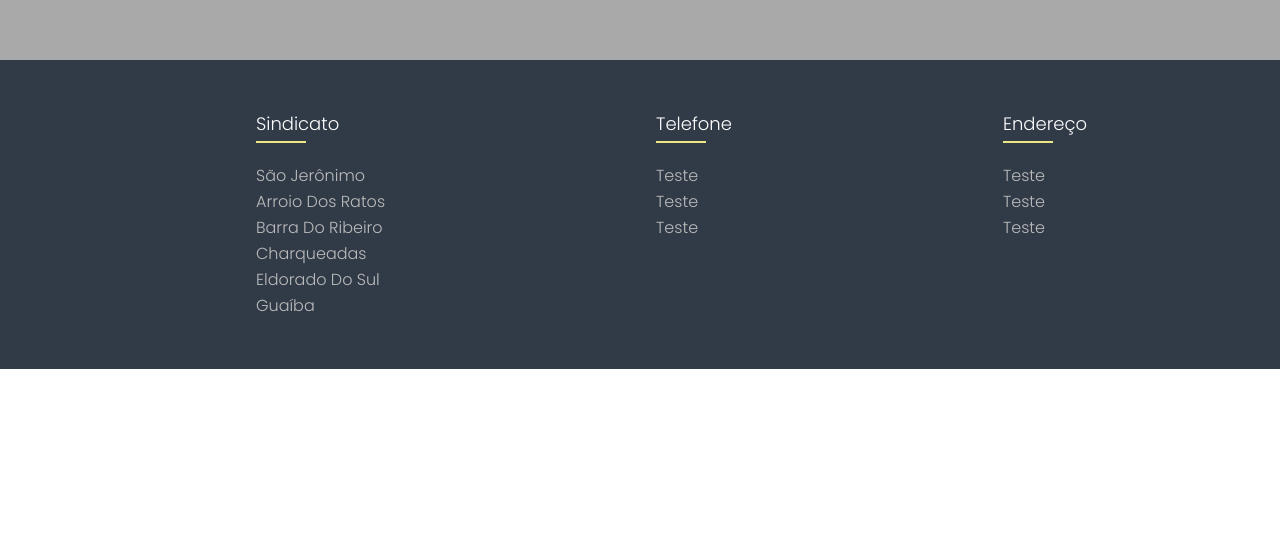
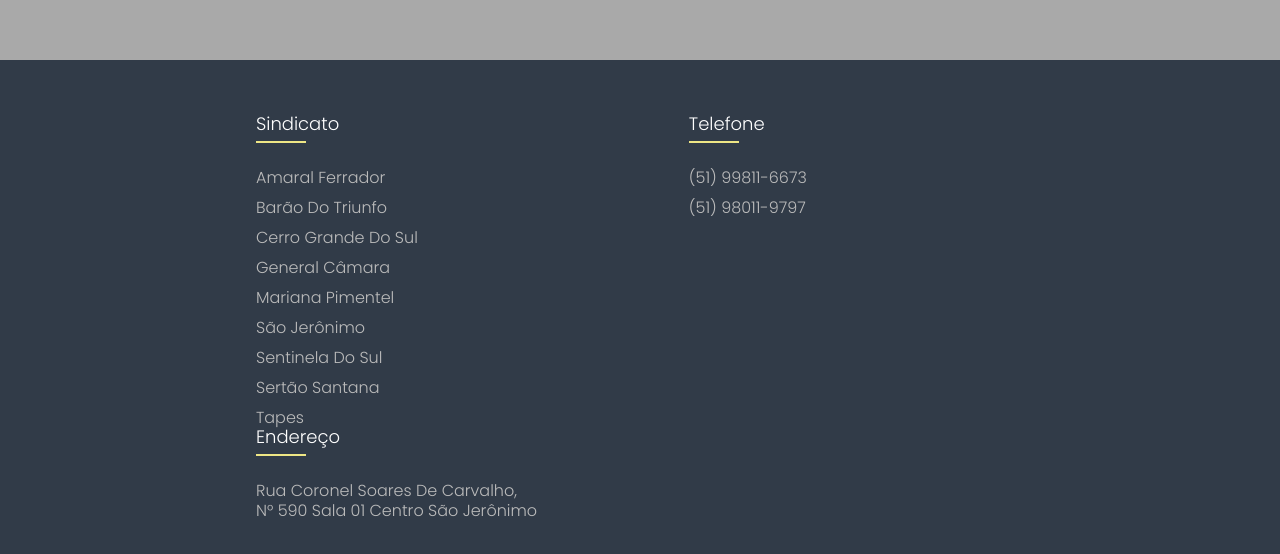
Before and after one commit to thiagopdsilv4/ssj, a plain HTML site: page index.html in a window 1280 px wide. Shown: the part 1046-1600 px from the top of the page. Before the commit the page ends 1415 px from the top, so only its background shows below. Drawn offline with Linux system fonts and the light colour scheme.

Commit message:
alterações finais

```diff
--- a/convencoes.html
+++ b/convencoes.html
@@ -4,6 +4,7 @@
         <meta charset="UTF-8">
         <meta http-equiv="X-UA-Compatible" content="IE=edge">
         <meta name="viewport" content="width=device-width, initial-scale=1.0">
+        <link rel="shortcut icon" href="imagens/favicon.ico" type="image/x-icon">
         <title>SEC São Jerônimo</title>
         <link rel="stylesheet" href="css/estilo.css">
         <link rel="preconnect" href="https://fonts.googleapis.com">
@@ -17,7 +18,7 @@
 
             <div id="contato-topo">
                 <span>
-                    R. Bento Gonçalves, n&deg;235, centro guaíba
+                    Rua Coronel Soares de Carvalho, n&deg 590 sala 01 Centro São Jerônimo
                 </span>
             </div>
 
@@ -127,23 +128,32 @@
                         <h4  id="sindicato" >Sindicato</h4>
                         <ul>
                             <li>
+                                <a href="https://www.diariocidade.com/rs/amaral-ferrador/guia/sindicato-dos-trabalhadores-rurais-de-amaral-ferrador-90152364000180/">Amaral Ferrador</a>
+                            </li>
+                            <li>
+                                <a href="https://www.facebook.com/Sindicato-dos-Trabalhadores-Rurais-de-Bar%C3%A3o-do-Triunfo-240776586046026/">Barão do Triunfo</a>
+                            </li>
+
+                            <li>
+                                <a href="https://www.facebook.com/SindicatoCerroGrandedoSul/">Cerro Grande do Sul</a>
+                            </li>
+                            <li>
+                                <a href="https://www.facebook.com/strgeneralcamara/">General Câmara</a>
+                            </li>
+                            <li>
+                                <a href="https://www.guiamais.com.br/mariana-pimentel-rs/sindicatos-e-federacoes/sindicatos-e-federacoes/9177185-2/sindicato-trabalhadores-rurais-de-guaiba-e-mariana-pimentel">Mariana Pimentel</a>
+                            </li>
+                            <li>
                                 <a href="">São Jerônimo</a>
                             </li>
                             <li>
-                                <a href="">Arroio dos Ratos</a>
-                            </li>
-
-                            <li>
-                                <a href="">Barra do Ribeiro</a>
+                                <a href="https://www.facebook.com/STRsentineladosuletapes/">Sentinela do Sul</a>
                             </li>
                             <li>
-                                <a href="">Charqueadas</a>
+                                <a href="https://www.facebook.com/sindtrabsertaosantana/">Sertão Santana</a>
                             </li>
                             <li>
-                                <a href="">Eldorado do Sul</a>
-                            </li>
-                            <li>
-                                <a href="">Guaíba</a>
+                                <a href="https://www.facebook.com/STRsentineladosuletapes/">Tapes</a>
                             </li>
                         </ul>
                     </div>
@@ -152,14 +162,11 @@
                         <h4 id="contato">Telefone</h4>
                         <ul>
                             <li>
-                                <a href="">teste</a>
+                                <a href="">(51) 99811-6673</a>
                             </li>
 
                             <li>
-                                <a href="">teste</a>
-                            </li>
-                            <li>
-                                <a href="">teste</a>
+                                <a href="">(51) 98011-9797</a>
                             </li>
                         </ul>
                     </div>
@@ -168,14 +175,7 @@
                         <h4>Endereço</h4>
                         <ul>
                             <li>
-                                <a href="">teste</a>
-                            </li>
-
-                            <li>
-                                <a href="">teste</a>
-                            </li>
-                            <li>
-                                <a href="">teste</a>
+                                <a href="">Rua Coronel Soares de Carvalho, <br> n&deg 590 sala 01 Centro São Jerônimo</a>
                             </li>
                         </ul>
                     </div>
--- a/css/estilo.css
+++ b/css/estilo.css
@@ -363,6 +363,10 @@ button.menuItem:hover, button.menuItem.is-open {
 	position: relative;
 }
 
+.footer-col ul li a{
+	line-height: 20px;
+}
+
 .footer-col h4::before{
 	content: '';
 	position: absolute;
--- a/index.html
+++ b/index.html
@@ -4,6 +4,7 @@
         <meta charset="UTF-8">
         <meta http-equiv="X-UA-Compatible" content="IE=edge">
         <meta name="viewport" content="width=device-width, initial-scale=1.0">
+        <link rel="shortcut icon" href="imagens/favicon.ico" type="image/x-icon">
         <title>SEC São Jerônimo</title>
         <link rel="stylesheet" href="css/estilo.css">
         <link rel="preconnect" href="https://fonts.googleapis.com">
@@ -17,7 +18,7 @@
 
             <div id="contato-topo">
                 <span>
-                    R. Bento Gonçalves, n&deg;235, centro guaíba
+                    Rua Coronel Soares de Carvalho, n&deg 590 sala 01 Centro São Jerônimo
                 </span>
             </div>
 
@@ -31,7 +32,7 @@
                     </li>
 
                     <li>
-                        <a id="guias" href="https://sweb.diretasistemas.com.br/prosindweb/index.php">Guias</a>
+                        <a id="guias" href="https://sweb.diretasistemas.com.br/prosindweb/index.php?sind=1331">Guias</a>
                     </li>
 
                     <li>
@@ -69,7 +70,7 @@
                             </span>
 
                             <button class="emitir">
-                                <a href="https://sweb.diretasistemas.com.br/prosindweb/index.php">
+                                <a href="https://sweb.diretasistemas.com.br/prosindweb/index.php?sind=1331">
                                     EMITIR GUIA
                                 </a>
                             </button>
@@ -142,23 +143,32 @@
                         <h4  id="sindicato">Sindicato</h4>
                         <ul>
                             <li>
+                                <a href="https://www.diariocidade.com/rs/amaral-ferrador/guia/sindicato-dos-trabalhadores-rurais-de-amaral-ferrador-90152364000180/">Amaral Ferrador</a>
+                            </li>
+                            <li>
+                                <a href="https://www.facebook.com/Sindicato-dos-Trabalhadores-Rurais-de-Bar%C3%A3o-do-Triunfo-240776586046026/">Barão do Triunfo</a>
+                            </li>
+
+                            <li>
+                                <a href="https://www.facebook.com/SindicatoCerroGrandedoSul/">Cerro Grande do Sul</a>
+                            </li>
+                            <li>
+                                <a href="https://www.facebook.com/strgeneralcamara/">General Câmara</a>
+                            </li>
+                            <li>
+                                <a href="https://www.guiamais.com.br/mariana-pimentel-rs/sindicatos-e-federacoes/sindicatos-e-federacoes/9177185-2/sindicato-trabalhadores-rurais-de-guaiba-e-mariana-pimentel">Mariana Pimentel</a>
+                            </li>
+                            <li>
                                 <a href="">São Jerônimo</a>
                             </li>
                             <li>
-                                <a href="">Arroio dos Ratos</a>
-                            </li>
-
-                            <li>
-                                <a href="">Barra do Ribeiro</a>
+                                <a href="https://www.facebook.com/STRsentineladosuletapes/">Sentinela do Sul</a>
                             </li>
                             <li>
-                                <a href="">Charqueadas</a>
+                                <a href="https://www.facebook.com/sindtrabsertaosantana/">Sertão Santana</a>
                             </li>
                             <li>
-                                <a href="">Eldorado do Sul</a>
-                            </li>
-                            <li>
-                                <a href="">Guaíba</a>
+                                <a href="https://www.facebook.com/STRsentineladosuletapes/">Tapes</a>
                             </li>
                         </ul>
                     </div>
@@ -167,14 +177,11 @@
                         <h4 id="contato" >Telefone</h4>
                         <ul>
                             <li>
-                                <a href="">teste</a>
+                                <a href="">(51) 99811-6673</a>
                             </li>
 
                             <li>
-                                <a href="">teste</a>
-                            </li>
-                            <li>
-                                <a href="">teste</a>
+                                <a href="">(51) 98011-9797</a>
                             </li>
                         </ul>
                     </div>
@@ -183,18 +190,10 @@
                         <h4>Endereço</h4>
                         <ul>
                             <li>
-                                <a href="">teste</a>
-                            </li>
-
-                            <li>
-                                <a href="">teste</a>
-                            </li>
-                            <li>
-                                <a href="">teste</a>
+                                <a href="">Rua Coronel Soares de Carvalho, <br> n&deg 590 sala 01 Centro São Jerônimo</a>
                             </li>
                         </ul>
                     </div>
-
                 </div>
             </div>
         </footer>
```
Also changed, not shown: imagens/favicon.ico (added).
